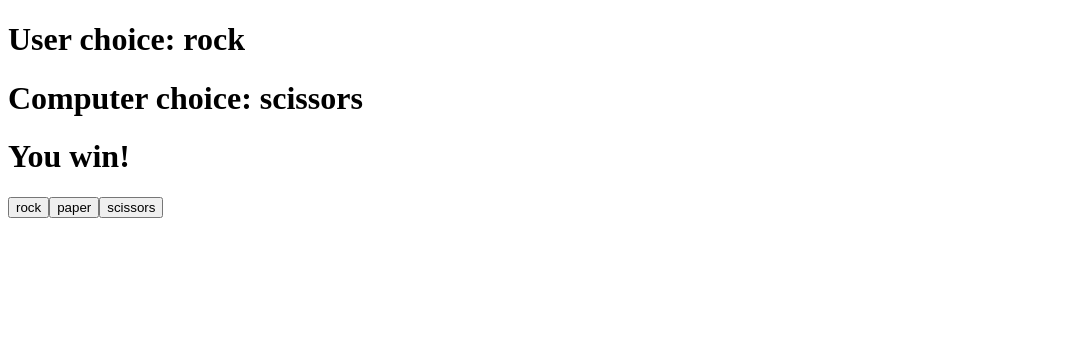
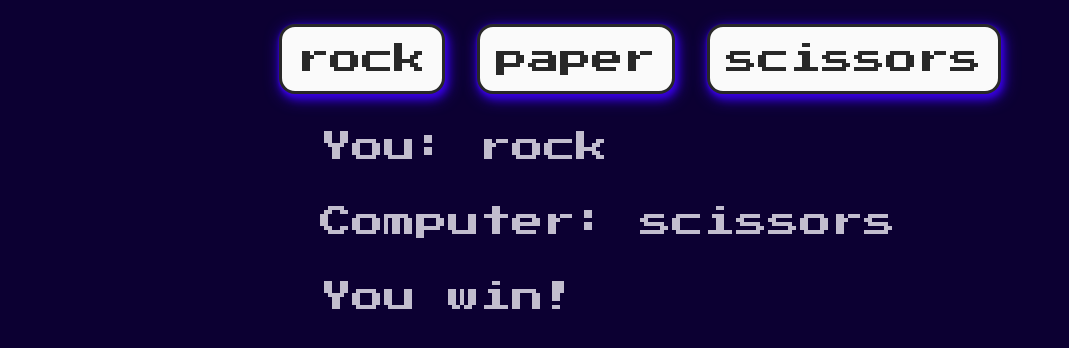
Before and after one commit to HMagda/rock-paper-scissors, a plain HTML site: page index.html in a window 1280 px wide. Both pictures are taken after a click on the button "rock". Shown: the whole page, without its empty margins (0-1069 px from the left). Drawn offline with nearby package versions, Linux system fonts and the light colour scheme; files that its build step writes are made by us from their sources.

Commit message:
Add visual layer

```diff
--- a/index.html
+++ b/index.html
@@ -3,10 +3,15 @@
 <head>
 	<meta charset="UTF-8">
 	<title>Kamień, papier, nożyce</title>
-	<link rel="stylesheet" href="css/style.css">
+	<link rel="preconnect" href="https://fonts.googleapis.com">
+	<link rel="preconnect" href="https://fonts.gstatic.com" crossorigin>
+	<link href="https://fonts.googleapis.com/css2?family=Press+Start+2P&display=swap" rel="stylesheet">
+	<link rel="stylesheet" href="sass/style.css">
 </head>
 <body>
-	<div id="game"></div>
+	<div id="game">
+		<div id="buttons"></div>
+	</div>
 	<script src="js/script.js" charset="utf-8"></script>
 </body>
 </html>
--- a/js/script.js
+++ b/js/script.js
@@ -1,14 +1,9 @@
-// const btn = document.createElement("button");
-// btn.innerHTML = "Hello Button";
-// document.body.appendChild(btn);
-
-// console.log('Hello World');
-
 const userChoiceDisplay = document.createElement('h1');
 const computerChoiceDisplay = document.createElement('h1');
 const resultDisplay = document.createElement('h1');
 const gameGrid = document.getElementById('game');
 gameGrid.append(userChoiceDisplay, computerChoiceDisplay, resultDisplay);
+const buttonsWrapper = document.getElementById('buttons');
 
 const choices = ['rock', 'paper', 'scissors'];
 let userChoice;
@@ -17,13 +12,13 @@ let computerChoice;
 const generateComputerChoice = () => {
   const randomChoice = choices[Math.floor(Math.random() * choices.length)];
   computerChoice = randomChoice;
-  computerChoiceDisplay.innerHTML = 'Computer choice: ' + computerChoice
+  computerChoiceDisplay.innerHTML = 'Computer: ' + computerChoice
 };
 
 const handleClick = (e) => {
   console.log('clicked');
   userChoice = e.target.id;
-  userChoiceDisplay.innerHTML = 'User choice: ' + userChoice;
+  userChoiceDisplay.innerHTML = 'You: ' + userChoice;
   generateComputerChoice();
   getResult();
 };
@@ -33,7 +28,7 @@ for (let i = 0; i < choices.length; i++) {
   button.id = choices[i];
   button.innerHTML = choices[i];
   button.addEventListener('click', handleClick);
-  gameGrid.appendChild(button)
+  buttonsWrapper.appendChild(button)
 };
 
 const getResult = () => {
--- a/sass/style.scss
+++ b/sass/style.scss
@@ -0,0 +1,57 @@
+body {
+    display: flex;
+    justify-content: center;
+    background-color: #0c0032;
+
+    #game {
+        display: flex;
+        flex-direction: column;
+        max-width: 50vw;
+
+        h1 {
+            font-family: "Press Start 2P", cursive;
+            font-weight: 100;
+            color: #c2bdce;
+        }
+
+        #buttons {
+            display: flex;
+            justify-content: center;
+
+            button {
+                padding: 1rem;
+                margin: 1rem;
+                font-size: 2rem;
+                font-family: "Press Start 2P", cursive;
+                font-weight: 500;
+                border: 0.2rem solid #282828;
+                border-radius: 1rem;
+                color: #282828;
+                background-color: #FAFAFA;
+                cursor: pointer;
+                transition: 0.5s;
+
+                box-shadow: 0px 1px 2px 0px #3500D3,
+                            1px 2px 4px 0px #3500D3,
+                            2px 4px 8px 0px #3500D3,
+                            2px 4px 16px 0px #3500D3;
+
+                &:hover {
+                    transform: translateY(5px);
+                    box-shadow: 0px 1px 2px 0px #190061,
+                                1px 2px 4px 0px #190061,
+                                2px 4px 8px 0px #190061,
+                                2px 4px 16px 0px #190061;
+                }
+
+                &:active {
+                    transform: translateY(5px);
+                    box-shadow: 0px 1px 2px 0px #190061,
+                                1px 2px 4px 0px #190061,
+                                2px 4px 8px 0px #190061,
+                                2px 4px 16px 0px #190061;
+                }
+            }
+        }
+    }
+}
```
Also changed, not shown: images/Loading_icon.gif (added), sass/style.css, 1 other file.
